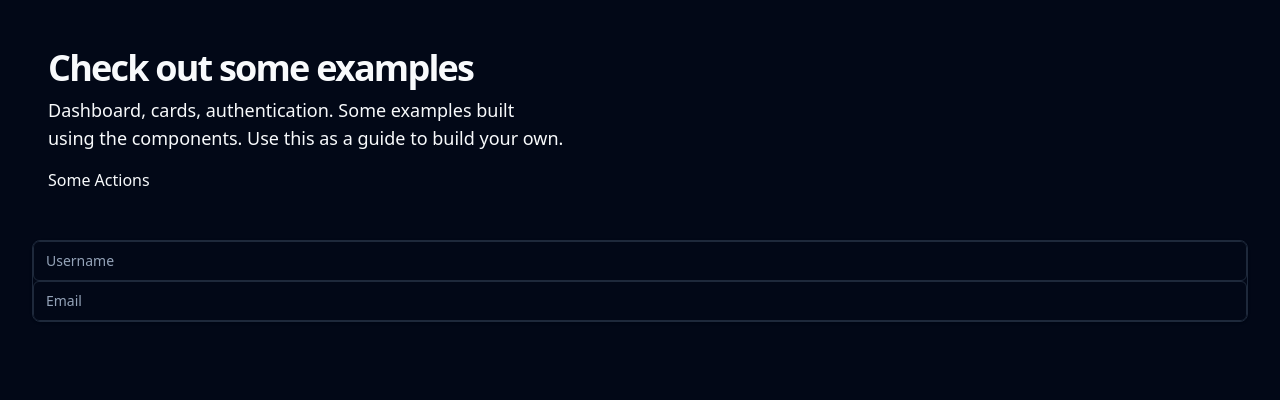
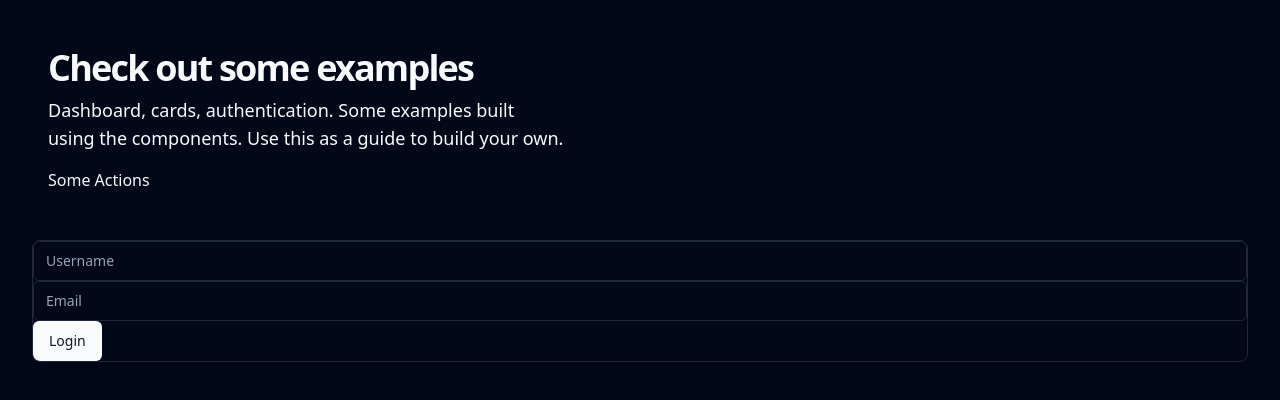
Before and after one commit to thorgotothegym/movie-app, a React (Vite) app: page / in a window 1280 px wide. Shown: the top 400 px of the page. Built offline with nearby package versions, Linux system fonts and the light colour scheme.

Commit message:
feat: start simple validate form

```diff
--- a/src/pages/Login/Login.tsx
+++ b/src/pages/Login/Login.tsx
@@ -1,16 +1,31 @@
-import { FC } from "react";
+import { FC, useState } from "react";
 import { Input } from "../../components/ui/input";
+import { Button } from "../../components/ui/button";
 
 export const Login: FC = () => {
+  const [user, setUser] = useState<string>("");
+  const [password, setPassword] = useState<string>("");
+  const handleSubmit = (e: React.FormEvent) => {
+    e.preventDefault();
+    console.log(user, password);
+  };
   return (
-    <>
-      <Input name="user" id="user" type="text" placeholder="Username" />
-      <Input
-        name="password"
-        id="password"
-        type="password"
-        placeholder="Email"
-      />
-    </>
+    <div className="space-y-6">
+      <form onSubmit={(e) => handleSubmit(e)}>
+        <Input
+          value={user}
+          onChange={(event) => setUser(event.target.value)}
+          type="text"
+          placeholder="Username"
+        />
+        <Input
+          value={password}
+          onChange={(event) => setPassword(event.target.value)}
+          type="password"
+          placeholder="Email"
+        />
+        <Button type="submit">Login</Button>
+      </form>
+    </div>
   );
 };
```
